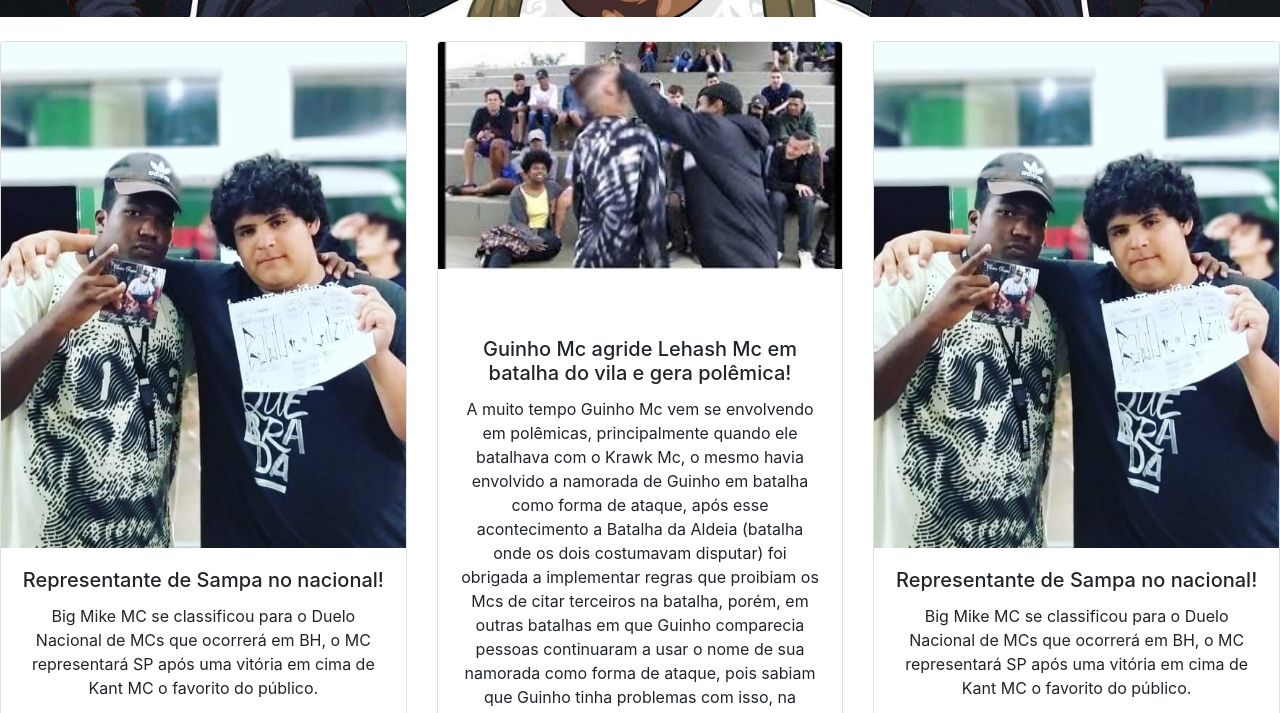
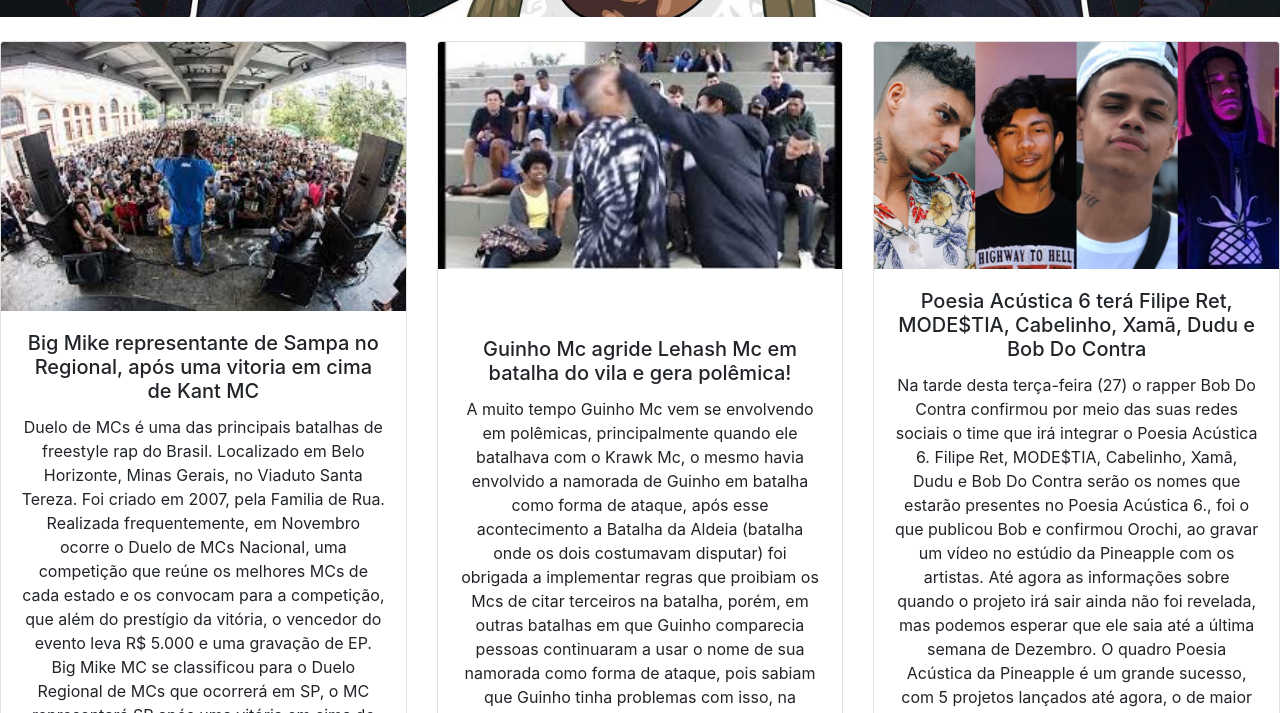
Before and after one commit to marcosvpd/Flows_In_Sampa, a website: page noticias.html in a window 1280 px wide. Shown: the part 503-1216 px from the top of the page. Drawn offline with Linux system fonts and the light colour scheme; a web font is replaced by a local one.

Commit message:
Finalizando noticias.

```diff
--- a/noticias.html
+++ b/noticias.html
@@ -94,10 +94,10 @@
        <div class="row my-4">
         <div class="col-sm-6 col-md-4 mb-4">
             <div class="card">
-               <img class="card-img-top" src="img/coco.jpg" alt="Imagem de capa do card">
+               <img class="card-img-top" src="img/nacional.jpg" alt="Imagem de capa do card">
               <div class="card-body text-center">
-                <h5 class="card-title">Representante de Sampa no nacional!</h5>
-    <p class="card-text">Big Mike MC se classificou para o Duelo Nacional de MCs que ocorrerá em BH, o MC representará SP após uma vitória em cima de Kant MC o favorito do público.</p>
+                <h5 class="card-title">Big Mike representante de Sampa no Regional, após uma vitoria em cima de Kant MC</h5>
+    <p class="card-text">Duelo de MCs é uma das principais batalhas de freestyle rap do Brasil. Localizado em Belo Horizonte, Minas Gerais, no Viaduto Santa Tereza. Foi criado em 2007, pela Familia de Rua. Realizada frequentemente, em Novembro ocorre o Duelo de MCs Nacional, uma competição que reúne os melhores MCs de cada estado e os convocam para a competição, que além do prestígio da vitória, o vencedor do evento leva R$ 5.000 e uma gravação de EP. Big Mike MC se classificou para o Duelo Regional de MCs que ocorrerá em SP, o MC representará SP após uma vitória em cima de Kant MC o favorito do público, caso Big Mike vença o regional ele tera vaga garantida para o duelo nacional de 2018. Ficamos torcendo para que ele nos represente bem.</p>
     <a href="https://pt-br.facebook.com/duelodemcsranking/" target="_blank" class="btn btn-primary">Página do Duelo Nacional</a>
               </div>
             </div>
@@ -124,11 +124,12 @@
 
         <div class="col-sm-12 col-md-4 mb-4">
             <div class="card">
-               <img class="card-img-top" src="img/coco.jpg" alt="Imagem de capa do card">
+               <img class="card-img-top" src="img/pa6.png" alt="Imagem de capa do card">
               <div class="card-body text-center">
-                <h5 class="card-title">Representante de Sampa no nacional!</h5>
-    <p class="card-text">Big Mike MC se classificou para o Duelo Nacional de MCs que ocorrerá em BH, o MC representará SP após uma vitória em cima de Kant MC o favorito do público.</p>
-    <a href="https://pt-br.facebook.com/duelodemcsranking/" target="_blank" class="btn btn-primary">Página do Duelo Nacional</a>
+                <h5 class="card-title">Poesia Acústica 6 terá Filipe Ret, MODE$TIA, Cabelinho, Xamã, Dudu e Bob Do Contra</h5>
+    <p class="card-text">Na tarde desta terça-feira (27) o rapper Bob Do Contra confirmou por meio das suas redes sociais o time que irá integrar o Poesia Acústica 6.
+    Filipe Ret, MODE$TIA, Cabelinho, Xamã, Dudu e Bob Do Contra serão os nomes que estarão presentes no Poesia Acústica 6., foi o que publicou Bob e confirmou Orochi, ao gravar um vídeo no estúdio da Pineapple com os artistas. Até agora as informações sobre quando o projeto irá sair ainda não foi revelada, mas podemos esperar que ele saia até a última semana de Dezembro. O quadro Poesia Acústica da Pineapple é um grande sucesso, com 5 projetos lançados até agora, o de maior sucesso até o momento é a “Sobre Nós” com participações de Delacruz, Maria, Ducon, Luiz Lins, Diomedes Chinaski, BK’ e Kayúa, o o vide-o conta com mais de 225 milhões no Youtube e a música foi parar até mesmo em uma novela da globo</p>
+    <a href="https://www.youtube.com/channel/UCqrFwa5vueOTzGZ7NSlnvlQ" target="_blank" class="btn btn-primary">Canal da Pineapple no YouTube</a>
               </div>
             </div>
         </div>
```
Also changed, not shown: img/156018.svg (deleted), img/nacional.jpg (added), img/pa6.png (added).
